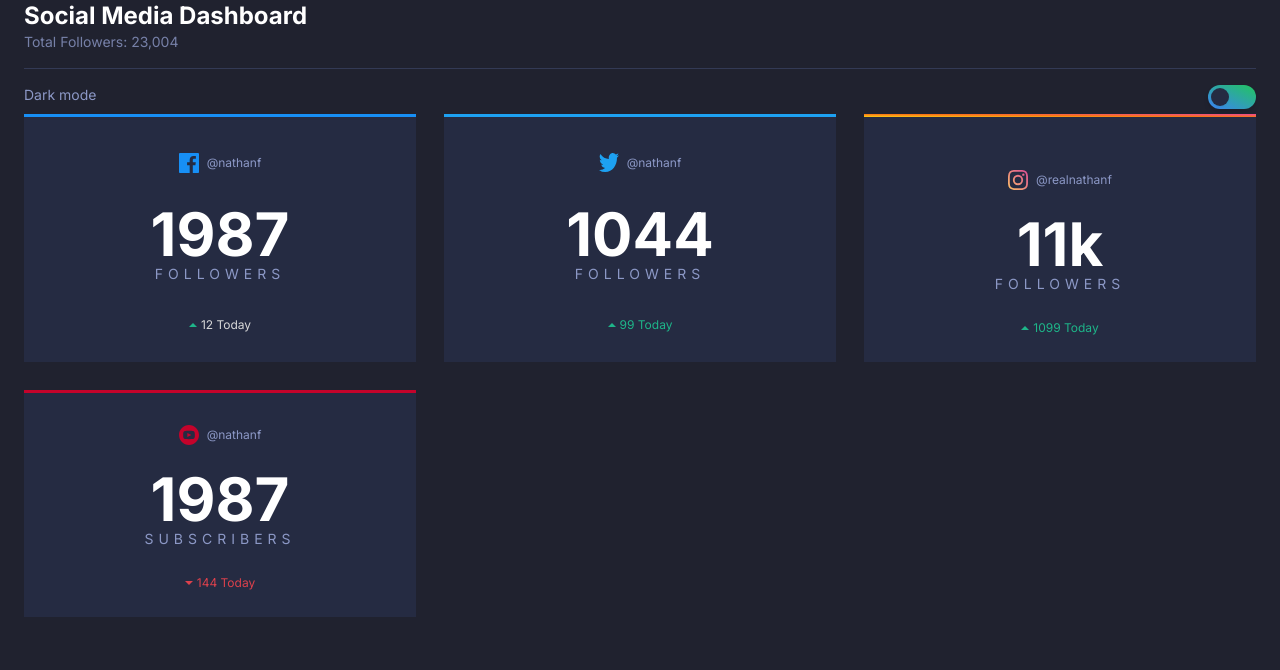
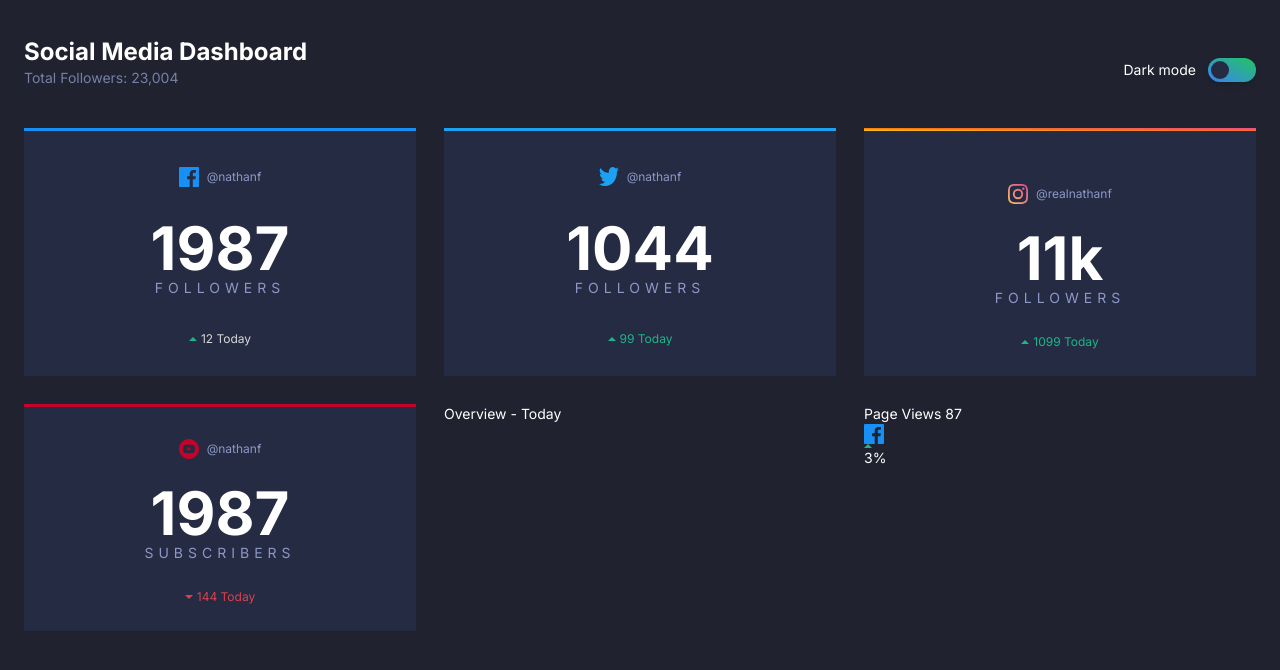
Before and after one commit to radhd/social-media-dashboard, a website: page index.html in a window 1280 px wide. Drawn offline with Linux system fonts and the light colour scheme.

Commit message:
Responsive cards done

```diff
--- a/index.html
+++ b/index.html
@@ -13,16 +13,20 @@
     <title>Social Media Dashboard</title>
   </head>
   <body class="inter-400 bg-[#20222F] text-sm text-white">
-    <div class="space-y-4 px-6">
+    <div
+      class="space-y-4 px-6 pb-10 pt-9 tablet:flex tablet:justify-between desktop:px-40 desktop:pb-12"
+    >
       <div>
-        <h2 class="inter-700 text-2xl">Social Media Dashboard</h2>
+        <h2 class="inter-700 text-2xl desktop:text-3xl">
+          Social Media Dashboard
+        </h2>
         <span class="text-custom-100 opacity-80">Total Followers: 23,004</span>
       </div>
-      <div class="border-b-[1px] border-b-[#333A55]"></div>
-      <div class="flex justify-between">
-        <span class="text-custom-100">Dark mode</span>
+      <div class="border-b-[1px] border-b-[#333A55] tablet:border-b-0"></div>
+      <div class="flex justify-between tablet:items-center tablet:gap-3">
+        <span class="text-custom-100 tablet:text-white">Dark mode</span>
         <!-- Toggle Button -->
-        <div class="relative">
+        <div class="relative top-0.5">
           <div>
             <input
               type="checkbox"
@@ -34,7 +38,7 @@
     </div>
     <!-- Cards -->
     <div
-      class="tablet:grid-cols-3 desktop:grid-cols-4 tablet:gap-7 grid gap-6 px-6"
+      class="grid gap-6 px-6 tablet:grid-cols-3 tablet:gap-7 desktop:grid-cols-4 desktop:gap-8 desktop:px-40"
     >
       <!-- Facebook Card -->
       <div class="card border-t-[#178FF5]">
@@ -65,7 +69,7 @@
         </div>
         <div class="flex items-center gap-1">
           <img src="images/icon-up.svg" alt="" />
-          <span class="text-custom-greenText text-[0.75rem]">99 Today</span>
+          <span class="text-[0.75rem] text-custom-greenText">99 Today</span>
         </div>
       </div>
 
@@ -85,7 +89,7 @@
         </div>
         <div class="flex items-center gap-1">
           <img src="images/icon-up.svg" alt="" />
-          <span class="text-custom-greenText text-[0.75rem]">1099 Today</span>
+          <span class="text-[0.75rem] text-custom-greenText">1099 Today</span>
         </div>
       </div>
 
@@ -104,11 +108,26 @@
         </div>
         <div class="flex items-center gap-1">
           <img src="images/icon-down.svg" alt="" />
-          <span class="text-custom-redText text-[0.75rem]">144 Today</span>
+          <span class="text-[0.75rem] text-custom-redText">144 Today</span>
         </div>
       </div>
 
-      <!--  -->
+      <!-- Cards End -->
+
+      <h3>Overview - Today</h3>
+
+      <!-- Overview-Cards -->
+
+      <!-- Overview-Card -->
+      <div class="overview-card">
+        <span>Page Views</span>
+        <span>87</span>
+        <img src="images/icon-facebook.svg" alt="" />
+        <div>
+          <img src="images/icon-up.svg" alt="" />
+          <span>3%</span>
+        </div>
+      </div>
     </div>
   </body>
 </html>
--- a/style.css
+++ b/style.css
@@ -22,5 +22,5 @@
 }
 
 .card {
-  @apply grid place-items-center space-y-6 border-t-[3px] bg-[#252B42] pb-6 pt-8 text-center;
+  @apply grid cursor-pointer place-items-center space-y-6 border-t-[3px] bg-[#252B42] pb-6 pt-8 text-center tablet:hover:bg-slate-700;
 }
```
Also changed, not shown: output.css.
